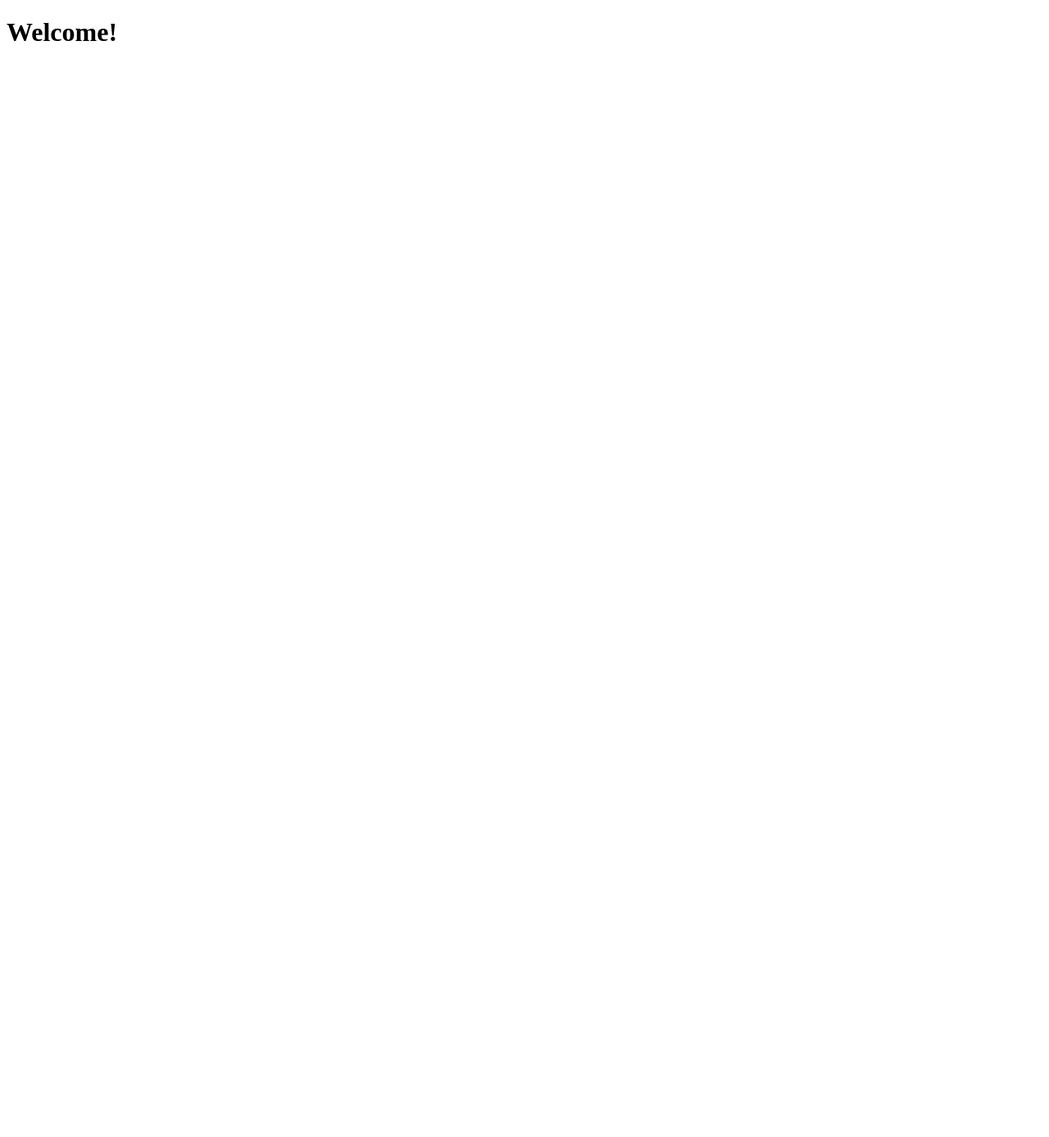
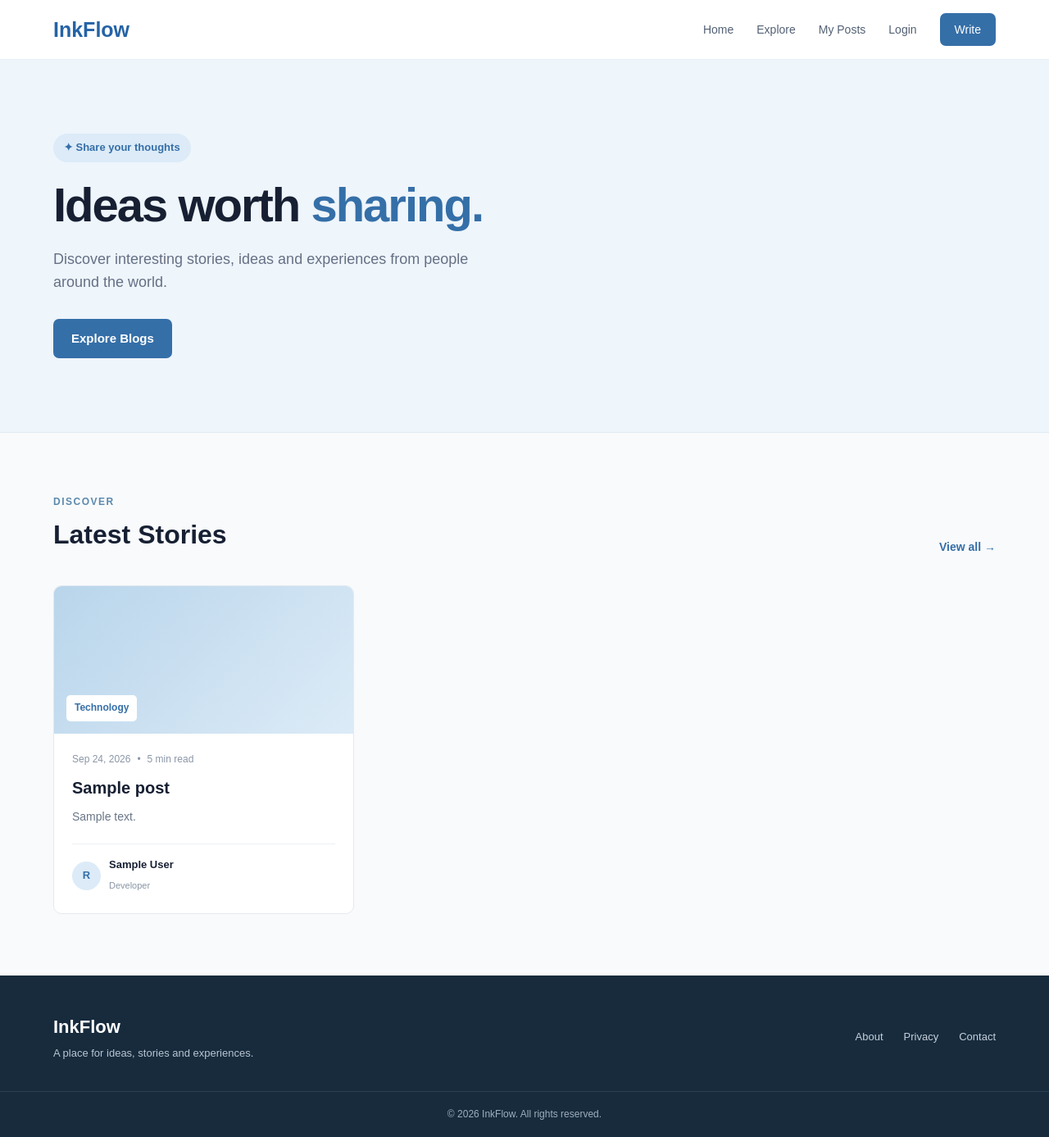
Before and after one commit to iamriyasaryam/InkFlow, a Django app: page / in a window 1280 px wide. Before the commit the page is almost empty. Shown: the whole page at 82% size. Before the commit the page ends 50 px from the top, so only its background shows below. Run offline with Django 5.2, Linux system fonts and the light colour scheme; tables that the repository leaves empty hold one stand-in row (values such as "Sample post").

Commit message:
Add: Create Post

```diff
--- /dev/null
+++ b/blog/static/style.css
@@ -0,0 +1,480 @@
+/* =========================
+   RESET
+========================= */
+
+* {
+    margin: 0;
+    padding: 0;
+    box-sizing: border-box;
+}
+
+body {
+    font-family: Arial, Helvetica, sans-serif;
+    background: #f8fafc;
+    color: #172033;
+    line-height: 1.6;
+}
+
+a {
+    text-decoration: none;
+    color: inherit;
+}
+
+.container {
+    width: 90%;
+    max-width: 1150px;
+    margin: auto;
+}
+
+
+/* =========================
+   NAVBAR
+========================= */
+
+.navbar {
+    background: #ffffff;
+    border-bottom: 1px solid #e6edf5;
+    position: sticky;
+    top: 0;
+    z-index: 100;
+}
+
+.nav-container {
+    height: 72px;
+
+    display: flex;
+    align-items: center;
+    justify-content: space-between;
+}
+
+.logo {
+    font-size: 25px;
+    font-weight: 700;
+    color: #2563a6;
+}
+
+.navbar nav {
+    display: flex;
+    align-items: center;
+    gap: 28px;
+}
+
+.navbar nav a {
+    font-size: 14px;
+    color: #536174;
+    transition: 0.2s;
+}
+
+.navbar nav a:hover {
+    color: #2563a6;
+}
+
+.write-btn {
+    background: #356fa8;
+    color: white !important;
+
+    padding: 9px 18px;
+    border-radius: 7px;
+}
+
+.write-btn:hover {
+    background: #285c8e;
+}
+
+
+/* =========================
+   HERO
+========================= */
+
+.hero {
+    background: #eef5fb;
+    padding: 90px 0;
+    border-bottom: 1px solid #e1ebf4;
+}
+
+.hero-content {
+    display: flex;
+    align-items: center;
+}
+
+.hero-text {
+    max-width: 650px;
+}
+
+.tag {
+    display: inline-block;
+
+    background: #dcebf7;
+    color: #356fa8;
+
+    padding: 7px 13px;
+    border-radius: 20px;
+
+    font-size: 13px;
+    font-weight: 600;
+
+    margin-bottom: 20px;
+}
+
+.hero h1 {
+    font-size: 58px;
+    line-height: 1.1;
+
+    letter-spacing: -2px;
+
+    margin-bottom: 20px;
+}
+
+.hero h1 span {
+    color: #356fa8;
+}
+
+.hero p {
+    max-width: 560px;
+
+    color: #667085;
+    font-size: 18px;
+
+    margin-bottom: 30px;
+}
+
+.primary-btn {
+    display: inline-block;
+
+    background: #356fa8;
+    color: white;
+
+    padding: 12px 22px;
+    border-radius: 7px;
+
+    font-size: 15px;
+    font-weight: 600;
+
+    transition: 0.2s;
+}
+
+.primary-btn:hover {
+    background: #285c8e;
+}
+
+
+/* =========================
+   BLOG SECTION
+========================= */
+
+main {
+    padding: 75px 0;
+}
+
+.section-header {
+    display: flex;
+    align-items: end;
+    justify-content: space-between;
+
+    margin-bottom: 35px;
+}
+
+.section-label {
+    color: #5d89ad;
+    font-size: 12px;
+    font-weight: 700;
+
+    letter-spacing: 1.5px;
+
+    margin-bottom: 5px;
+}
+
+.section-header h2 {
+    font-size: 32px;
+}
+
+.view-all {
+    color: #356fa8;
+    font-size: 14px;
+    font-weight: 600;
+}
+
+
+/* =========================
+   BLOG GRID
+========================= */
+
+.blog-grid {
+    display: grid;
+
+    grid-template-columns:
+        repeat(3, 1fr);
+
+    gap: 25px;
+}
+
+
+/* =========================
+   BLOG CARD
+========================= */
+
+.blog-card {
+    background: white;
+
+    border: 1px solid #e4eaf0;
+    border-radius: 10px;
+
+    overflow: hidden;
+
+    transition: 0.25s;
+}
+
+.blog-card:hover {
+    transform: translateY(-4px);
+
+    box-shadow:
+        0 10px 30px rgba(40, 80, 120, 0.08);
+}
+
+
+/* =========================
+   BLOG IMAGE
+========================= */
+
+.blog-image {
+    height: 180px;
+
+    background:
+        linear-gradient(
+            135deg,
+            #b9d5eb,
+            #dcebf7
+        );
+
+    display: flex;
+    align-items: flex-end;
+
+    padding: 15px;
+}
+
+.image-two {
+    background:
+        linear-gradient(
+            135deg,
+            #c8dce9,
+            #e3edf4
+        );
+}
+
+.image-three {
+    background:
+        linear-gradient(
+            135deg,
+            #bcd2e1,
+            #e4edf4
+        );
+}
+
+.blog-image span {
+    background: white;
+
+    color: #356fa8;
+
+    font-size: 12px;
+    font-weight: 600;
+
+    padding: 6px 10px;
+    border-radius: 5px;
+}
+
+
+/* =========================
+   BLOG CONTENT
+========================= */
+
+.blog-content {
+    padding: 22px;
+}
+
+.post-meta {
+    display: flex;
+    gap: 8px;
+
+    color: #8a96a6;
+
+    font-size: 12px;
+
+    margin-bottom: 12px;
+}
+
+.blog-content h3 {
+    font-size: 20px;
+    line-height: 1.35;
+
+    margin-bottom: 10px;
+}
+
+.blog-content > p {
+    color: #697586;
+
+    font-size: 14px;
+
+    margin-bottom: 22px;
+}
+
+
+/* =========================
+   AUTHOR
+========================= */
+
+.author {
+    display: flex;
+    align-items: center;
+    gap: 10px;
+
+    padding-top: 15px;
+
+    border-top: 1px solid #edf0f3;
+}
+
+.avatar {
+    width: 35px;
+    height: 35px;
+
+    border-radius: 50%;
+
+    background: #dcebf7;
+    color: #356fa8;
+
+    display: flex;
+    align-items: center;
+    justify-content: center;
+
+    font-size: 13px;
+    font-weight: 700;
+}
+
+.author strong {
+    display: block;
+
+    font-size: 13px;
+}
+
+.author small {
+    color: #8a96a6;
+    font-size: 11px;
+}
+
+
+/* =========================
+   FOOTER
+========================= */
+
+footer {
+    background: #172b3d;
+    color: white;
+
+    padding-top: 45px;
+}
+
+.footer-content {
+    display: flex;
+    justify-content: space-between;
+    align-items: center;
+
+    padding-bottom: 35px;
+}
+
+.footer-content h3 {
+    font-size: 22px;
+    margin-bottom: 5px;
+}
+
+.footer-content p {
+    color: #b8c6d3;
+    font-size: 13px;
+}
+
+.footer-links {
+    display: flex;
+    gap: 25px;
+}
+
+.footer-links a {
+    color: #c5d1dc;
+    font-size: 13px;
+}
+
+.copyright {
+    text-align: center;
+
+    border-top: 1px solid #2b4052;
+
+    padding: 18px;
+
+    color: #9eafbd;
+
+    font-size: 12px;
+}
+
+
+/* =========================
+   RESPONSIVE
+========================= */
+
+@media (max-width: 800px) {
+
+    .navbar nav {
+        gap: 12px;
+    }
+
+    .navbar nav a:not(.write-btn) {
+        display: none;
+    }
+
+    .hero {
+        padding: 65px 0;
+    }
+
+    .hero h1 {
+        font-size: 42px;
+    }
+
+    .blog-grid {
+        grid-template-columns: 1fr;
+    }
+
+    .footer-content {
+        flex-direction: column;
+        align-items: flex-start;
+        gap: 25px;
+    }
+}
+
+
+form {
+    background: white;
+    padding: 25px;
+    border-radius: 10px;
+}
+
+form div {
+    margin-bottom: 15px;
+}
+
+label {
+    display: block;
+    margin-bottom: 6px;
+    font-weight: bold;
+}
+
+input,
+textarea {
+    width: 100%;
+    padding: 10px;
+    border: 1px solid #ddd;
+    border-radius: 6px;
+    font-size: 16px;
+}
+
+button {
+    padding: 10px 20px;
+    border: none;
+    border-radius: 6px;
+    cursor: pointer;
+}
--- a/blog/templates/index.html
+++ b/blog/templates/index.html
@@ -1,11 +1,167 @@
+{% load static %}
 <!DOCTYPE html>
 <html lang="en">
 <head>
     <meta charset="UTF-8">
     <meta name="viewport" content="width=device-width, initial-scale=1.0">
-    <title>Document</title>
+
+    <title>InkFlow | Home</title>
+
+    <link rel="stylesheet" href="{% static "style.css" %}">
 </head>
+
 <body>
-    <h1>Welcome!</h1>
+
+    <!-- Navbar -->
+    <header class="navbar">
+        <div class="container nav-container">
+
+            <a href="home.html" class="logo">
+                InkFlow
+            </a>
+
+            <nav>
+                <a href="home.html">Home</a>
+                <a href="#">Explore</a>
+                <a href="#">My Posts</a>
+                <a href="login.html">Login</a>
+
+                <a href="create-post.html" class="write-btn">
+                    Write
+                </a>
+            </nav>
+
+        </div>
+    </header>
+
+
+    <!-- Hero Section -->
+    <section class="hero">
+
+        <div class="container hero-content">
+
+            <div class="hero-text">
+
+                <span class="tag">
+                    ✦ Share your thoughts
+                </span>
+
+                <h1>
+                    Ideas worth
+                    <span>sharing.</span>
+                </h1>
+
+                <p>
+                    Discover interesting stories, ideas and experiences
+                    from people around the world.
+                </p>
+
+                <a href="#posts" class="primary-btn">
+                    Explore Blogs
+                </a>
+
+            </div>
+
+        </div>
+
+    </section>
+
+
+    <!-- Blog Section -->
+    <main class="container" id="posts">
+
+        <div class="section-header">
+
+            <div>
+                <p class="section-label">DISCOVER</p>
+
+                <h2>
+                    Latest Stories
+                </h2>
+            </div>
+
+            <a href="#" class="view-all">
+                View all →
+            </a>
+
+        </div>
+
+
+        <!-- Blog Grid -->
+        <div class="blog-grid">
+
+            {% for post in posts %}
+            <!-- Blog Card -->
+            <article class="blog-card">
+
+                <div class="blog-image">
+                    <span>Technology</span>
+                </div>
+
+                <div class="blog-content">
+
+                    <div class="post-meta">
+                        <span>Sep 24, 2026</span>
+                        <span>•</span>
+                        <span>5 min read</span>
+                    </div>
+
+                    <h3>
+                        {{ post.title }}
+                    </h3>
+
+                    <p>
+                       {{ post.content }}
+                    </p>
+
+                    <div class="author">
+
+                        <div class="avatar">
+                            R
+                        </div>
+
+                        <div>
+                            <strong>{{ post.author }}</strong>
+                            <small>Developer</small>
+                        </div>
+
+                    </div>
+
+                </div>
+
+            </article>
+            {% endfor %}
+        </div>
+
+    </main>
+
+
+    <!-- Footer -->
+    <footer>
+
+        <div class="container footer-content">
+
+            <div>
+                <h3>InkFlow</h3>
+
+                <p>
+                    A place for ideas, stories and experiences.
+                </p>
+            </div>
+
+            <div class="footer-links">
+                <a href="#">About</a>
+                <a href="#">Privacy</a>
+                <a href="#">Contact</a>
+            </div>
+
+        </div>
+
+        <div class="copyright">
+            © 2026 InkFlow. All rights reserved.
+        </div>
+
+    </footer>
+
 </body>
 </html>
--- a/blog/urls.py
+++ b/blog/urls.py
@@ -3,4 +3,5 @@ from django.urls import path
 
 urlpatterns = [
     path('', views.home, name='home'),
+    path('create/', views.create_post, name='create_post'),
 ]
--- a/blog/views.py
+++ b/blog/views.py
@@ -1,5 +1,25 @@
-from django.shortcuts import render
+from django.shortcuts import render, redirect
+from . import models
 
 # Create your views here.
 def home(request):
-    return render(request, 'index.html')
+    posts = models.Post.objects.all().order_by('-created_at')
+    return render(request, 'index.html', {'posts': posts})
+
+def create_post(request):
+
+    if request.method == 'POST':
+
+        title = request.POST.get('title')
+        author = request.POST.get('author')
+        content = request.POST.get('content')
+
+        models.Post.objects.create(
+            title=title,
+            author=author,
+            content=content
+        )
+
+        return redirect('home')
+
+    return render(request, 'create_post.html')
```
Also changed, not shown: blog/templates/create_post.html (added, +65 -0 lines).
